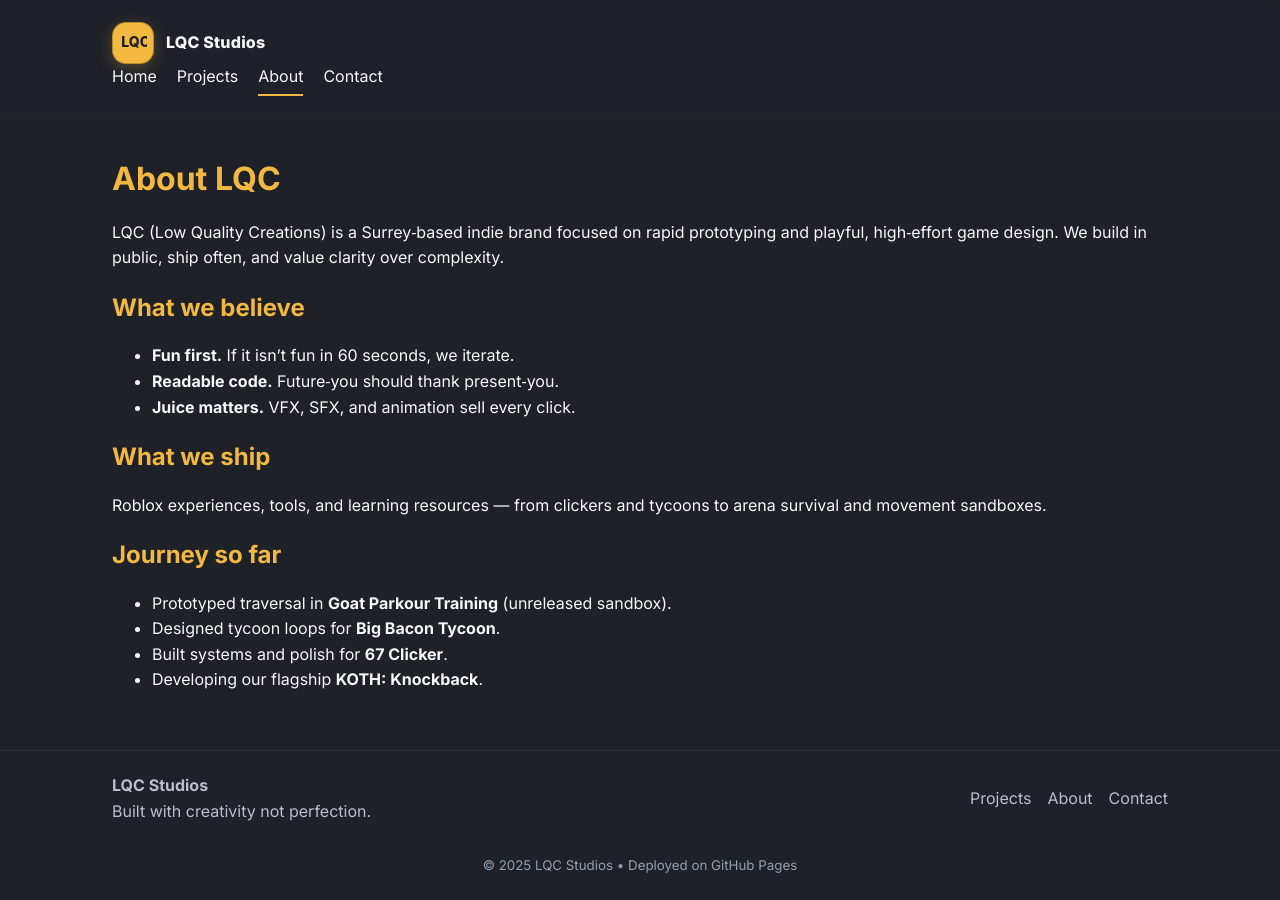
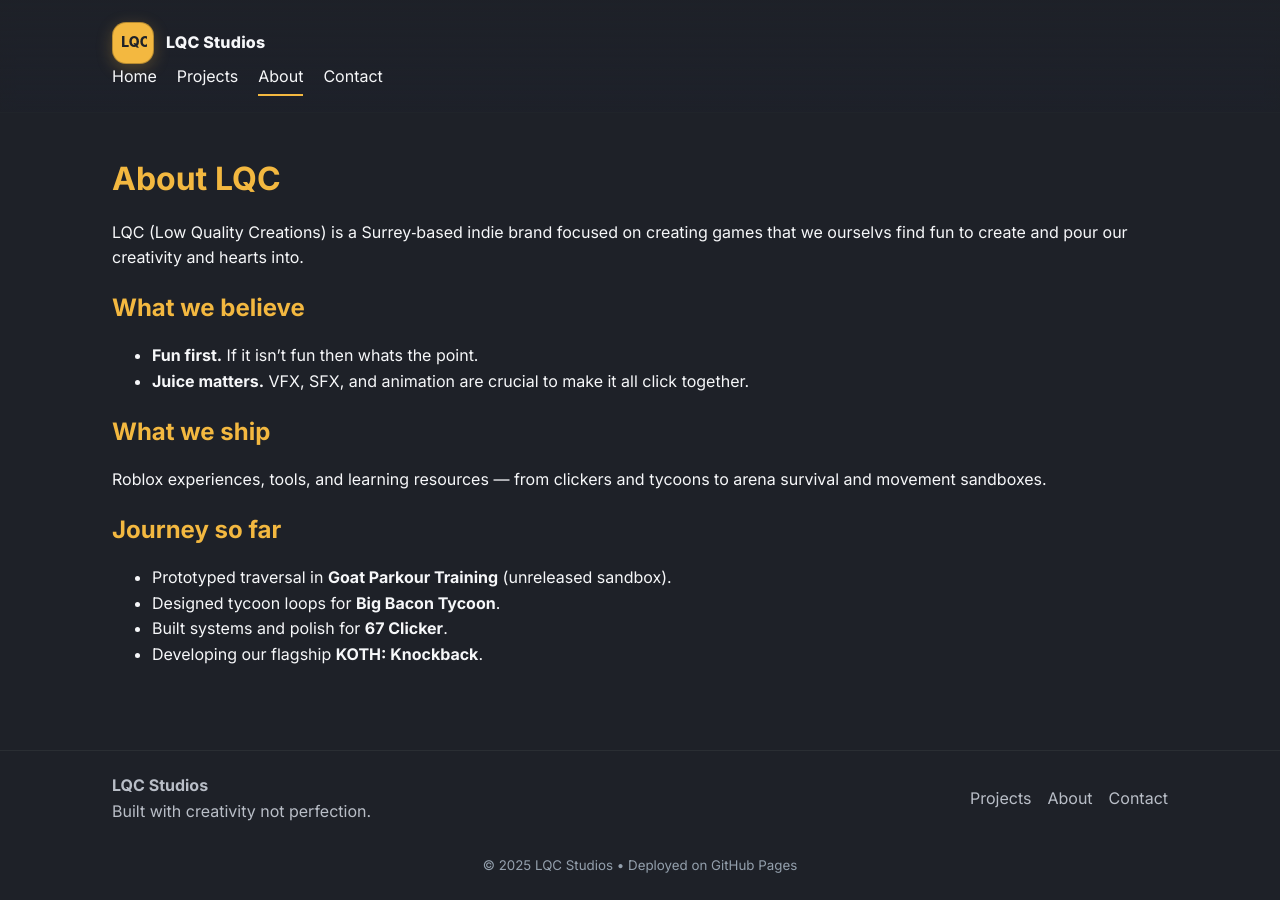
Before and after one commit to ishaan33t/LQC, a Jekyll site: the page built from about.md, in a window 1280 px wide. Built offline with Jekyll 4.4.1, drawn with Linux system fonts in a browser that asks for light colours.

Commit message:
Update about.md with new brand description and beliefs
Revised the description of LQC and updated core beliefs.

```diff
--- a/about.md
+++ b/about.md
@@ -7,13 +7,11 @@
 
 # About LQC
 
-LQC (Low Quality Creations) is a Surrey‑based indie brand focused on rapid prototyping and playful, high‑effort game design.
-We build in public, ship often, and value clarity over complexity.
+LQC (Low Quality Creations) is a Surrey‑based indie brand focused on creating games that we ourselvs find fun to create and pour our creativity and hearts into.
 
 ## What we believe
-- **Fun first.** If it isn't fun in 60 seconds, we iterate.
-- **Readable code.** Future‑you should thank present‑you.
-- **Juice matters.** VFX, SFX, and animation sell every click.
+- **Fun first.** If it isn't fun then whats the point.
+- **Juice matters.** VFX, SFX, and animation are crucial to make it all click together.
 
 ## What we ship
 Roblox experiences, tools, and learning resources — from clickers and tycoons to arena survival and movement sandboxes.
```
